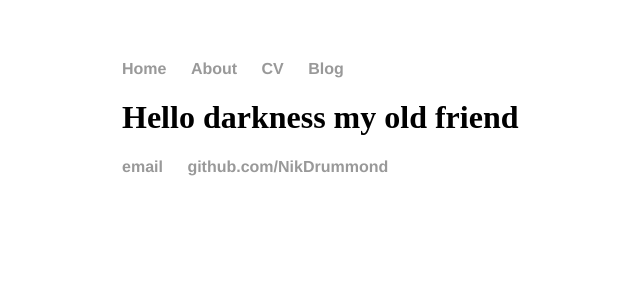
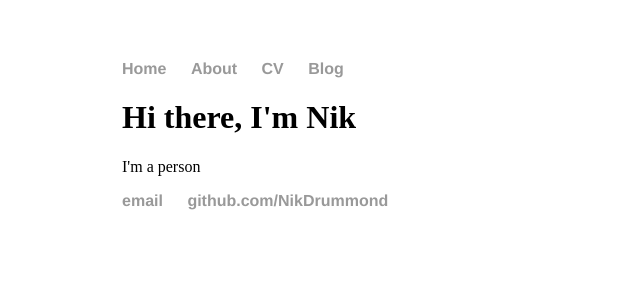
Before and after one commit to NikDrummond/NikDrummond.github.io, a Jekyll site: the page built from index.html, in a window 1280 px wide. Shown: the top 300 px of the page, without its empty margins (70-710 px from the left). Built offline with Jekyll 4.4.1, drawn with Linux system fonts in a browser that asks for light colours.

Commit message:
Update index.html

```diff
--- a/index.html
+++ b/index.html
@@ -1,29 +1,8 @@
-<!DOCTYPE html>
-<html>
-	<head>
-		<title>Nik Drummond</title>
-		<!-- link to main stylesheet -->
-		<link rel="stylesheet" type="text/css" href="/css/main.css">
-	</head>
-	<body>
-		<nav>
-    		<ul>
-        		<li><a href="/">Home</a></li>
-	        	<li><a href="/about">About</a></li>
-        		<li><a href="/cv">CV</a></li>
-        		<li><a href="/blog">Blog</a></li>
-    		</ul>
-		</nav>
-		<div class="container">
-    		<div class="blurb">
-        		<h1>Hello darkness my old friend</h1>
-    		</div><!-- /.blurb -->
-		</div><!-- /.container -->
-		<footer>
-    		<ul>
-        		<li><a href="....">email</a></li>
-        		<li><a href="https://github.com/NikDrummond">github.com/NikDrummond</a></li>
-			</ul>
-		</footer>
-	</body>
-</html>
+---
+layout: default
+title: Nik Drummond
+---
+<div class="blurb">
+	<h1>Hi there, I'm Nik</h1>
+	<p>I'm a person </p>
+</div><!-- /.blurb -->
```
